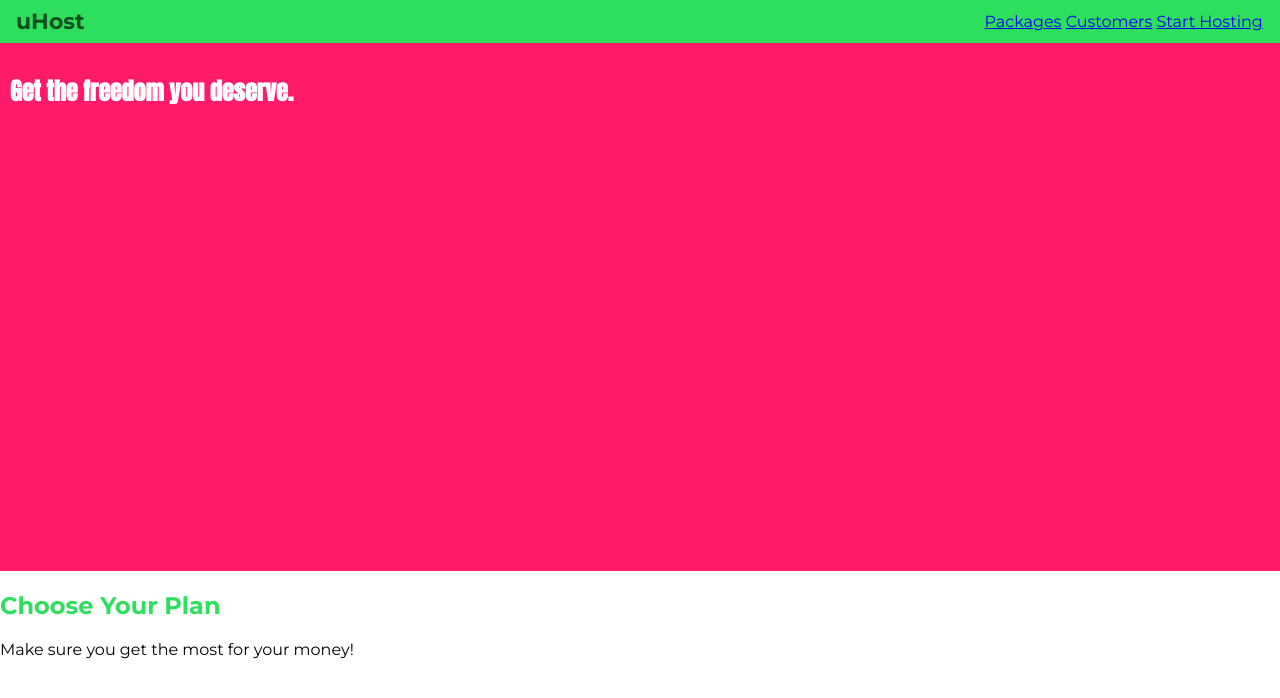
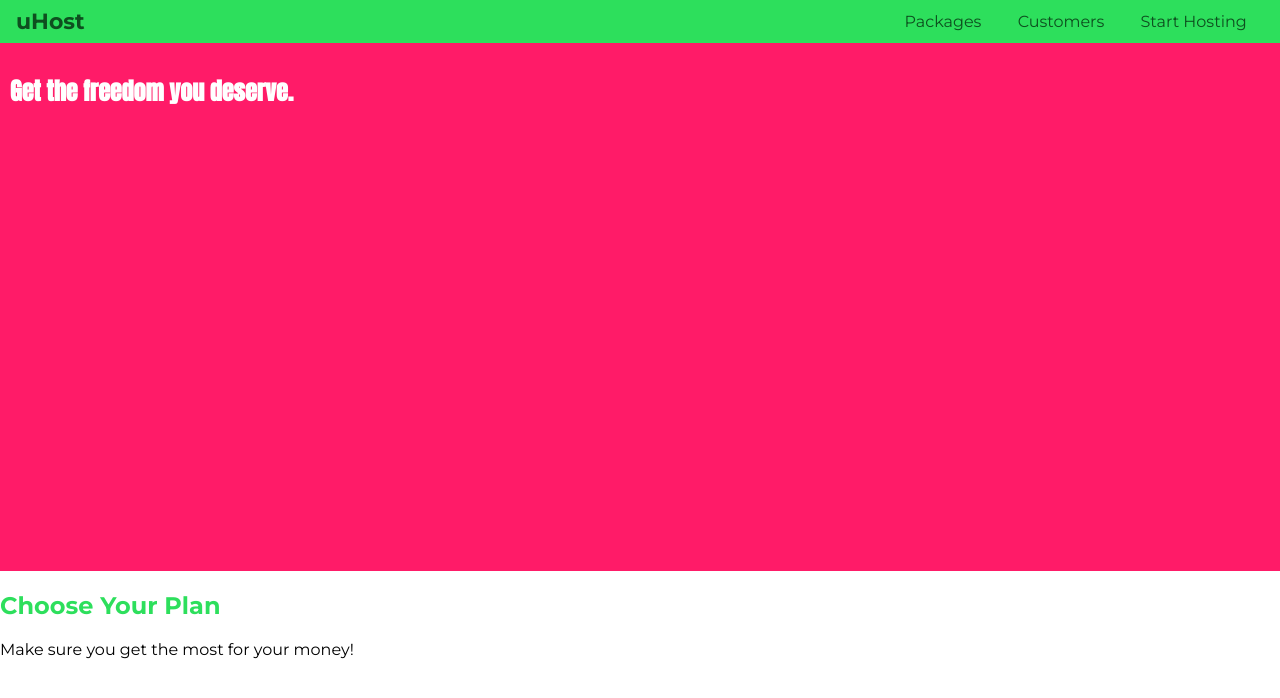
Before and after one commit to emihopebu/uHost, a plain HTML site: page index.html in a window 1280 px wide. Drawn offline with Linux system fonts and the light colour scheme.

Commit message:
Updating..

```diff
--- a/main.css
+++ b/main.css
@@ -41,11 +41,16 @@ body {
   width: calc(100% - 74px);
   vertical-align: middle;
 }
-.main-nav__item {
-  display: inline-block;
-}
 .main-nav__items {
   margin: 0;
   padding: 0;
   list-style: none;
 }
+.main-nav__item {
+  display: inline-block;
+  margin: 0 16px;
+}
+.main-nav__item a {
+  text-decoration: none;
+  color: #0e4f1f;
+}
```
